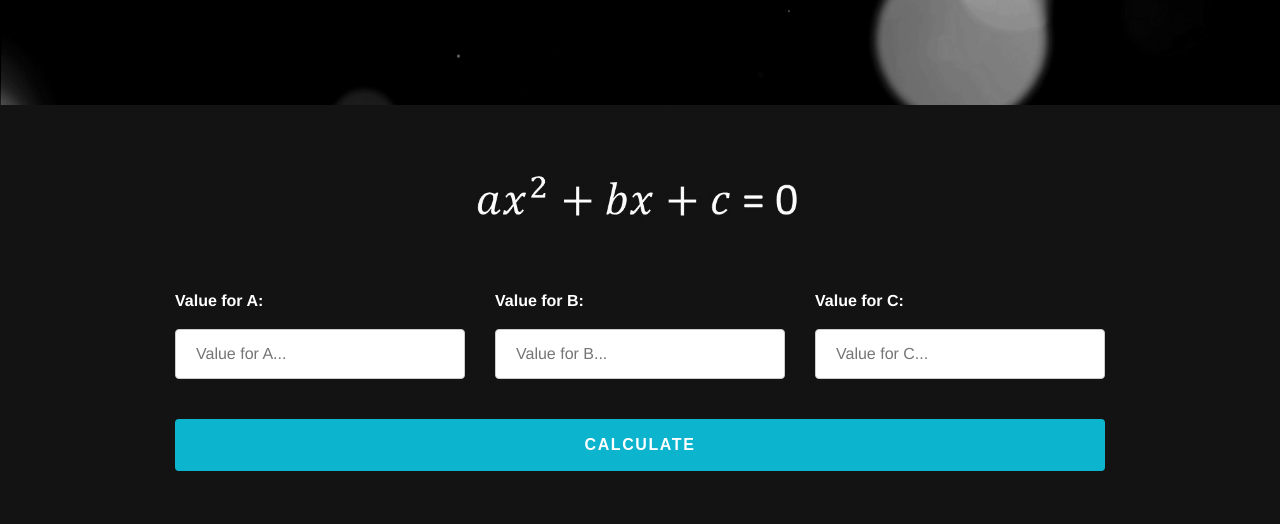
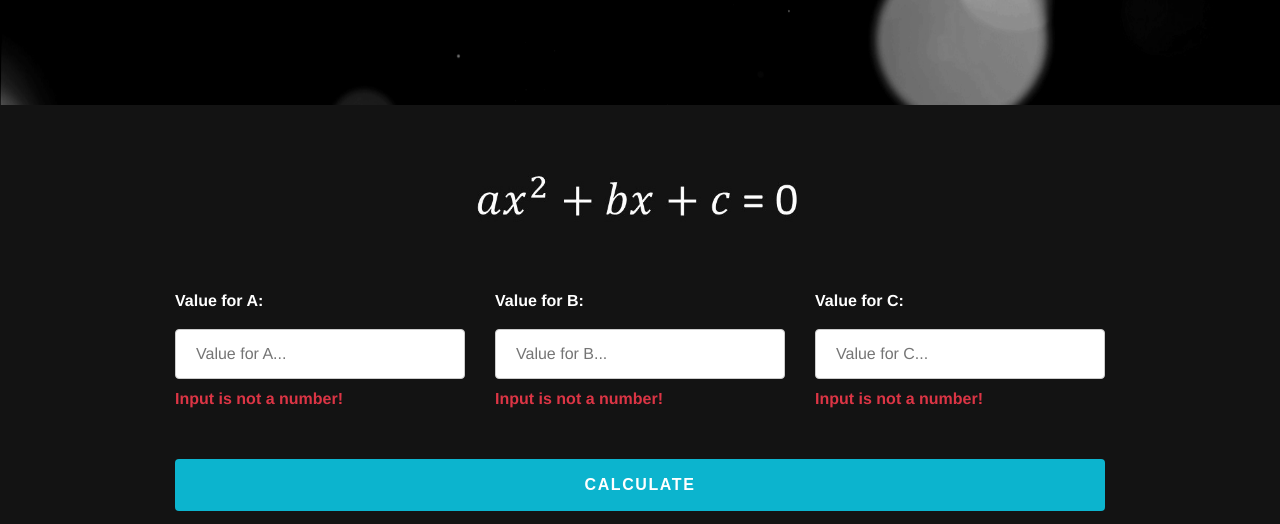
Before and after one commit to ChohKaifeng/ChohKaifeng.github.io, a website: page QuadraticFormulaSolver.html in a window 1280 px wide. Both pictures are taken after a click on the input "Calculate". Shown: the part 237-761 px from the top of the page. Drawn offline with nearby package versions, Linux system fonts and the light colour scheme.

Commit message:
Added Validation for Quadratic Formula Solver

```diff
--- a/QuadraticFormulaSolver.html
+++ b/QuadraticFormulaSolver.html
@@ -36,15 +36,21 @@
       <div class="row justify-content-center">
         <div class="col-3">
           <label for="valueA">Value for A:</label><br />
-          <input type="text" id="valueA" name="valueA" placeholder="Value for A..." /><br /><br />
+          <input type="text" id="valueA" name="valueA" placeholder="Value for A..." /> <br />
+          <p id="msg1"></p>
+          <br />
         </div>
         <div class="col-3">
           <label for="valueB">Value for B:</label><br />
-          <input type="text" id="valueB" name="valueB" placeholder="Value for B..." /><br /><br />
+          <input type="text" id="valueB" name="valueB" placeholder="Value for B..." /> <br />
+          <p id="msg2"></p>
+          <br />
         </div>
         <div class="col-3">
           <label for="valueC">Value for C:</label><br />
-          <input type="text" id="valueC" name="valueC" placeholder="Value for C..." /><br /><br />
+          <input type="text" id="valueC" name="valueC" placeholder="Value for C..." /> <br />
+          <p id="msg3"></p>
+          <br />
         </div>
       </div>
       <div class="row justify-content-center pb-5">
--- a/javascript/QuadraticFormulaSolver/QuadraticFormulaSolver.js
+++ b/javascript/QuadraticFormulaSolver/QuadraticFormulaSolver.js
@@ -4,7 +4,53 @@ function userInputs() {
   b = parseFloat(document.getElementById('valueB').value);
   c = parseFloat(document.getElementById('valueC').value);
 
-  QuadraticFormulaSolver(a, b, c);
+  // Types of Messages
+  var errMsg = 'Input is not a number!';
+  var successMsg = 'Valid Input!';
+
+  // Check if valueA is a number
+  if (isNaN(a) === true) {
+    $('#msg1').html('');
+    $('#msg1').removeClass('text-success');
+    $('#msg1').addClass('text-danger');
+    $('#msg1').append(`<b>${errMsg}</b>`);
+  } else if (isNaN(a) === false) {
+    $('#msg1').html('');
+    $('#msg1').removeClass('text-danger');
+    $('#msg1').addClass('text-success');
+    $('#msg1').append(`<b>${successMsg}</b>`);
+  }
+
+    // Check if valueB is a number
+  if (isNaN(b) === true) {
+    $('#msg2').html('');
+    $('#msg2').removeClass('text-success');
+    $('#msg2').addClass('text-danger');
+    $('#msg2').append(`<b>${errMsg}</b>`);
+  } else if (isNaN(b) === false) {
+    $('#msg2').html('');
+    $('#msg2').removeClass('text-danger');
+    $('#msg2').addClass('text-success');
+    $('#msg2').append(`<b>${successMsg}</b>`);
+  }
+
+    // Check if valueC is a number
+  if (isNaN(c) === true) {
+    $('#msg3').html('');
+    $('#msg3').removeClass('text-success');
+    $('#msg3').addClass('text-danger');
+    $('#msg3').append(`<b>${errMsg}</b>`);
+  } else if (isNaN(c) === false) {
+    $('#msg3').html('');
+    $('#msg3').removeClass('text-danger');
+    $('#msg3').addClass('text-success');
+    $('#msg3').append(`<b>${successMsg}</b>`);
+  }
+
+  // Execute only if all 3 are numbers
+  if (isNaN(a) === false && isNaN(b) === false && isNaN(c) === false) {
+    QuadraticFormulaSolver(a, b, c);
+  }
 }
 
 function QuadraticFormulaSolver(a, b, c) {
@@ -30,6 +76,7 @@ function QuadraticFormulaSolver(a, b, c) {
   //Forms the equation and appends into HTML
   equation = a + 'x' + '2'.sup() + ' + ' + b + 'x' + ' + ' + c;
   console.log(equation);
+  $('#equation').html('');
   $('#equation').append(`<b>${equation}</b>`);
 
   // Checks if value of A is 0;
```
